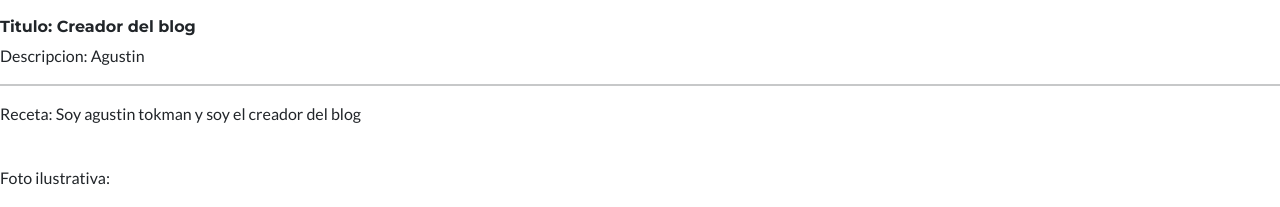
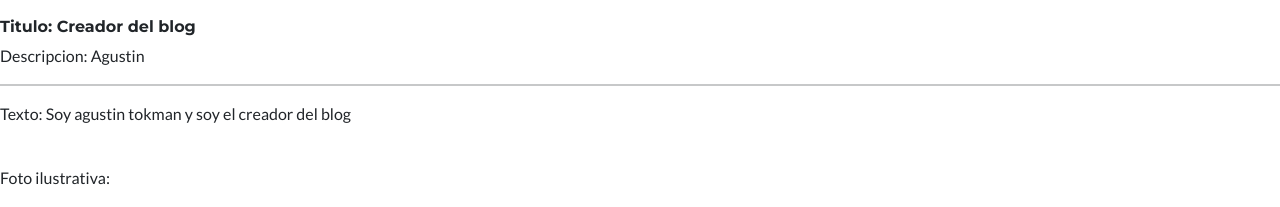
Before and after one commit to AgustinTokman/EntregaFinal-Tokman, a Django app: a page that uses templates/blogs/articulo.html in a window 1280 px wide. Shown: the part 135-342 px from the top of the page. Run offline with Django 4.2, Linux system fonts and the light colour scheme; a user stored in the database is signed in; data comes from the database, SQL or seed files in the repository; data that the repository does not hold is empty; some libraries are stand-ins or nearby versions.

Commit message:
Actualizar articulo.html

```diff
--- a/templates/blogs/articulo.html
+++ b/templates/blogs/articulo.html
@@ -9,7 +9,7 @@
     <h6>Titulo: {{ titulo }}</h6>
     <p>Descripcion: {{ subtitulo }}</p>
     <hr>
-    <p>Receta: {{ cuerpo }}</p>
+    <p>Texto: {{ cuerpo }}</p>
     <br>
     <p>Foto ilustrativa:</p>
     <img src="{{ imagen.url }}"
```
